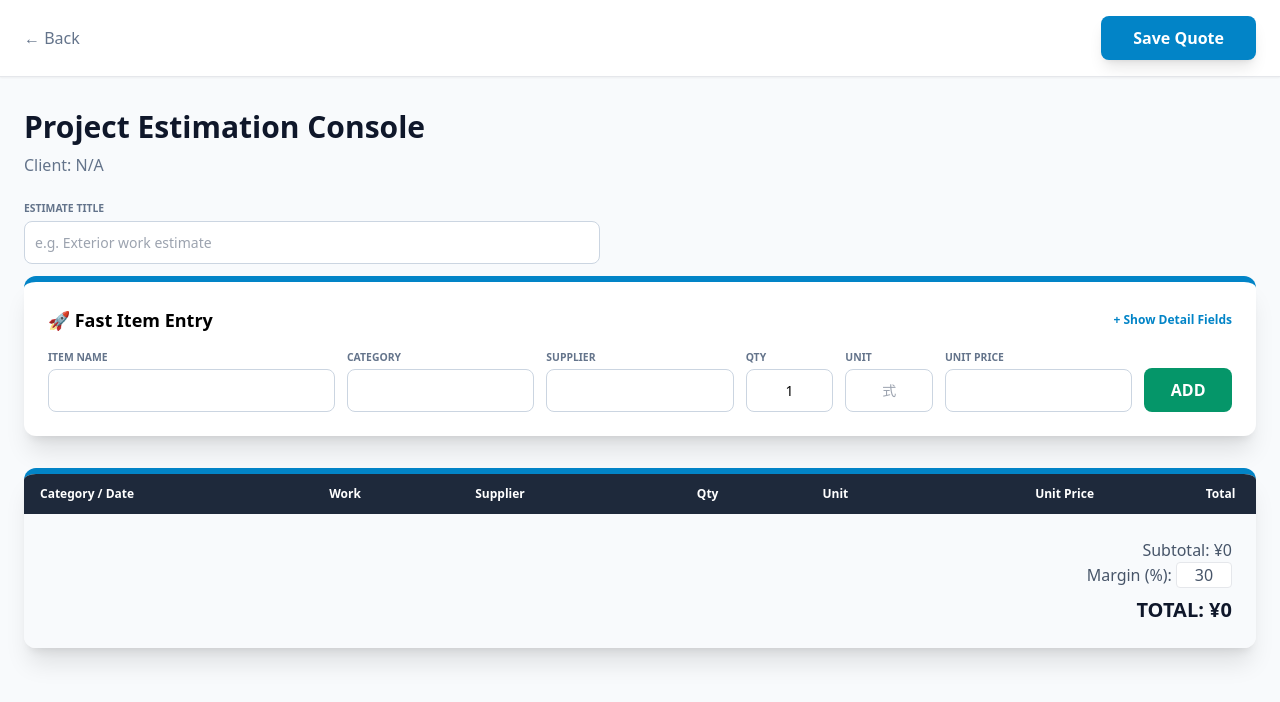
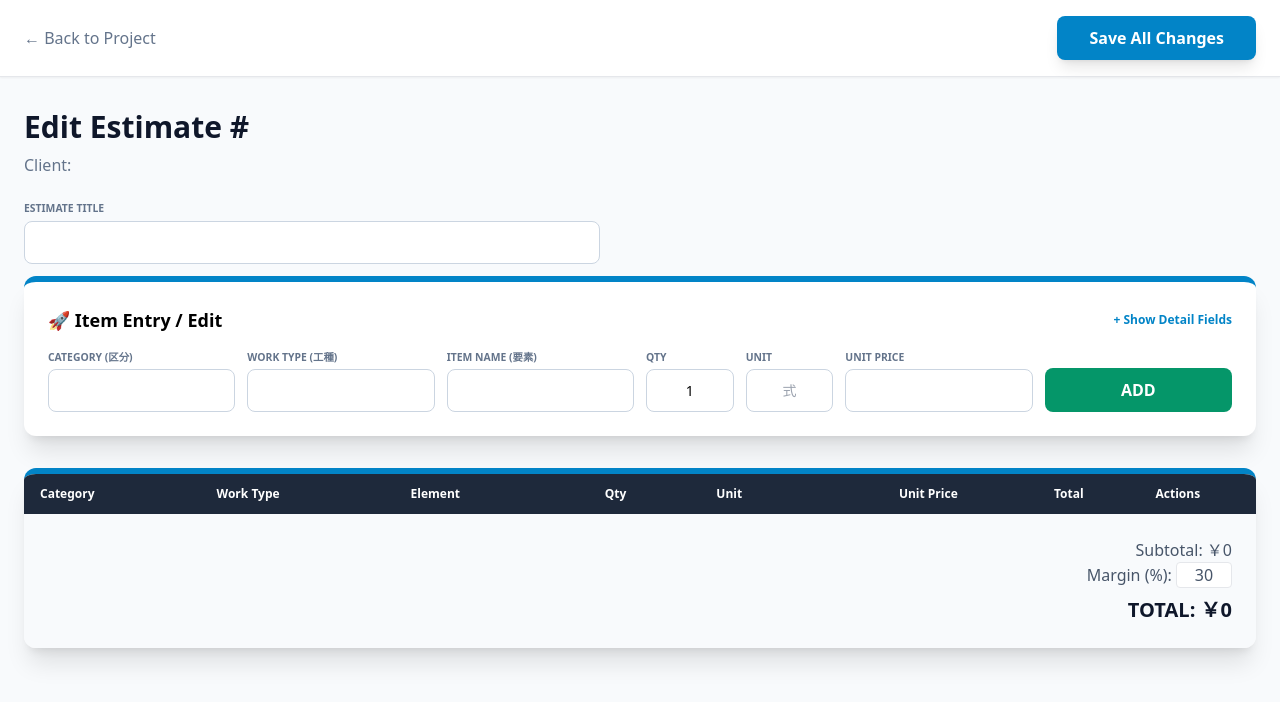
Before and after one commit to SoPheap-sketch/companyquotations, a FastAPI app: page /projects/1/quotes/new in a window 1280 px wide. Shown: the top 702 px of the page. Run offline with FastAPI, Linux system fonts and the light colour scheme; lists and menus that the app fills with data are empty; some libraries are stand-ins or nearby versions.

Commit message:
this is the edit action and type

```diff
--- a/app/main.py
+++ b/app/main.py
@@ -1,4 +1,12 @@
 # app/main.py
+# Import the database session
+from app.db import SessionLocal
+
+# Import your models
+from app.models import Quote, QuoteItem
+
+# Make sure you also have this for the error handling
+from fastapi import HTTPException
 from fastapi import FastAPI, Request, Form, Body, HTTPException
 from fastapi.responses import (
     HTMLResponse,
@@ -410,86 +418,80 @@
 
         project = db.query(Project).filter(Project.id == q.project_id).first()
 
+        # Format items for JavaScript
+        items_list = []
+        for i in items:
+            items_list.append({
+                "work_category": i.work_category or "",
+                "element": i.element or "",
+                "supplier": i.supplier or "",
+                "date": i.date or "",
+                "spec": i.spec or "",
+                "quantity": i.quantity or 0,
+                "unit": i.unit or "",
+                "unit_price": i.unit_price or 0,
+                "remark": i.remark or ""
+            })
+
         return templates.TemplateResponse(
             "quote_edit.html",
             {
                 "request": request,
                 "quote": q,
-                "items": items,
-
-                # ✅ THIS FIXES ITEMS NOT SHOWING
-                "items_json": json.dumps([
-                    {
-                        "work_category": i.work_category,
-                        "element": i.element,
-                        "supplier": i.supplier,
-                        "date": i.date,
-                        "spec": i.spec,
-                        "quantity": i.quantity,
-                        "unit": i.unit,
-                        "unit_price": i.unit_price,
-                        "remark": i.remark,
-                    } for i in items
-                ]),
+                "items_json": json.dumps(items_list), # Crucial for JS loading
                 "project_id": q.project_id,
-                "project_client_name": project.client_name if project else None,
-                "current_year": datetime.utcnow().year,
+                "project_client_name": project.client_name if project else "N/A",
             }
         )
     finally:
         db.close()
 # --- Save quote items (POST JSON) endpoint used by JS from the quote_edit page ---
 @app.post("/quotes/{quote_id}/items/save")
-def save_quote_items(quote_id: int, payload: dict = Body(...)):
-    from app.db import SessionLocal
-    from app.models import Quote, QuoteItem
-
+def save_quote_items(quote_id: int, data: dict):
+    # Now that SessionLocal is imported at the top, this will work
     db = SessionLocal()
     try:
-        q = db.query(Quote).filter(Quote.id == quote_id).first()
-        if not q:
+        quote = db.query(Quote).filter(Quote.id == quote_id).first()
+        if not quote:
             raise HTTPException(status_code=404, detail="Quote not found")
 
+        quote.title = data.get("title")
+        quote.profit_margin = float(data.get("profit_margin", 0.3))
 
-        if not payload.get("title"):
-            raise HTTPException(status_code=400, detail="Title is required")
+        # Delete old items
+        db.query(QuoteItem).filter(QuoteItem.quote_id == quote_id).delete()
 
-        if not payload.get("items"):
-            raise HTTPException(status_code=400, detail="At least one item is required")
+        total_cost = 0
+        for item in data.get("items", []):
+            qty = float(item.get("quantity", 0))
+            price = float(item.get("unit_price", 0))
+            row_sum = qty * price
+            total_cost += row_sum
 
-        q.title = payload["title"]
+            # Now that QuoteItem is imported at the top, this will work
+            new_item = QuoteItem(
+                quote_id=quote_id,
+                work_category=item.get("work_category"),
+                work_type=item.get("work_type"),
+                element=item.get("element"),
+                supplier=item.get("supplier"),
+                quantity=qty,
+                unit=item.get("unit"),
+                unit_price=price,
+                amount=row_sum,
+                spec=item.get("spec"),
+                remark=item.get("remark")
+            )
+            db.add(new_item)
 
-        db.query(QuoteItem).filter(QuoteItem.quote_id == quote_id).delete()
-        db.commit()
-
-        subtotal = 0.0
-        for it in payload["items"]:
-            qty = float(it.get("quantity") or 0)
-            price = float(it.get("unit_price") or 0)
-            amount = qty * price
-            subtotal += amount
-
-            db.add(QuoteItem(
-                quote_id=quote_id,
-                work_category=it.get("work_category"),
-                element=it.get("element"),
-                supplier=it.get("supplier"),
-                date=it.get("date"),
-                spec=it.get("spec"),
-                quantity=qty,
-                unit=it.get("unit"),
-                unit_price=price,
-                amount=amount,
-                remark=it.get("remark"),
-            ))
-
-        q.subtotal = subtotal
-        q.profit_margin = float(payload.get("profit_margin", 0.3))
-        q.total = subtotal * (1 + q.profit_margin)
+        quote.subtotal = total_cost
+        quote.total = total_cost * (1 + quote.profit_margin)
 
         db.commit()
-        return {"ok": True}
-
+        return {"message": "Saved"}
+    except Exception as e:
+        db.rollback()
+        raise HTTPException(status_code=500, detail=str(e))
     finally:
         db.close()
 # --- Delete quote (POST) ---
--- a/app/templates/projects_list.html
+++ b/app/templates/projects_list.html
@@ -72,7 +72,7 @@
                 <td class="px-6 py-4 whitespace-nowrap text-sm text-slate-600">{{ p.contact or '-' }}</td>
                 <td class="px-6 py-4 whitespace-nowrap text-sm text-center">
                   <a href="/projects/{{ p.id }}" class="text-primary-600 hover:text-primary-700 font-medium mr-4">View</a>
-                  <a href="/projects/{{ p.id }}/edit" class="text-sky-600 hover:text-sky-700 font-medium mr-4">Edit</a>
+                  <a href="/quotes/{{ p.id }}/edit" class="text-sky-600 hover:text-sky-700 font-medium mr-4">Edit</a>
                   <a href="/projects/{{ p.id }}/delete" class="text-rose-600 hover:text-rose-700 font-medium">Delete</a>
                 </td>
               </tr>
--- a/app/templates/quote_edit.html
+++ b/app/templates/quote_edit.html
@@ -3,133 +3,65 @@
 <head>
   <meta charset="utf-8"/>
   <meta name="viewport" content="width=device-width,initial-scale=1" />
-  <title>{% if quote %}Edit Quote #{{ quote.id }}{% else %}New Quote Builder{% endif %}</title>
-
+  <title>Edit Estimate #{{ quote.id }}</title>
   <script src="https://cdn.tailwindcss.com"></script>
-  <script>
-    tailwind.config = {
-      theme: {
-        extend: {
-          colors: {
-            primary: {500:'#0ea5e9',600:'#0284c7',700:'#0369a1'},
-            success: {500:'#10b981',600:'#059669'},
-            danger: {500:'#f43f5e',600:'#e11d48'}
-          }
-        }
-      }
-    }
-  </script>
-
   <style>
     input[type='number']::-webkit-inner-spin-button,
     input[type='number']::-webkit-outer-spin-button { -webkit-appearance:none; margin:0; }
-    .input-standard{
-      padding:10px;border-radius:8px;border:1px solid #cbd5e1;
-      font-size:.875rem;transition:.15s;
-    }
-    .input-standard:focus{
-      border-color:#0ea5e9;outline:none;
-      box-shadow:0 0 0 3px rgba(14,165,233,.2);
-    }
-    .label-mini{
-      font-size:.65rem;font-weight:800;color:#64748b;
-      text-transform:uppercase;margin-bottom:4px;display:block;
-    }
-    .card-header-blue{border-top:6px solid #0284c7;}
+    .input-standard{ padding:10px; border-radius:8px; border:1px solid #cbd5e1; font-size:.875rem; transition:.15s; }
+    .input-standard:focus{ border-color:#0ea5e9; outline:none; box-shadow:0 0 0 3px rgba(14,165,233,.2); }
+    .label-mini{ font-size:.65rem; font-weight:800; color:#64748b; text-transform:uppercase; margin-bottom:4px; display:block; }
+    .card-header-blue{ border-top:6px solid #0284c7; }
   </style>
 </head>
 
 <body
   class="bg-slate-50 min-h-screen"
-  data-quote-id="{{ quote.id if quote else 0 }}"
+  data-quote-id="{{ quote.id }}"
   data-project-id="{{ project_id }}"
+  data-items='{{ items_json | safe }}'
+  data-margin="{{ quote.profit_margin or 0.3 }}"
 >
 
 <header class="bg-white shadow-sm border-b sticky top-0 z-50">
   <div class="max-w-7xl mx-auto px-6 py-4 flex justify-between items-center">
-    <a href="/projects/{{ project_id }}"
-       class="text-slate-500 hover:text-primary-600 font-medium">← Back</a>
-    <button id="saveBtn"
-      class="bg-primary-600 text-white px-8 py-2.5 rounded-lg font-bold shadow-lg hover:bg-primary-700">
-      Save Quote
+    <a href="/projects/{{ project_id }}" class="text-slate-500 hover:text-sky-600 font-medium">← Back to Project</a>
+    <button id="saveBtn" class="bg-sky-600 text-white px-8 py-2.5 rounded-lg font-bold shadow-lg hover:bg-sky-700">
+      Save All Changes
     </button>
   </div>
 </header>
 
 <main class="max-w-7xl mx-auto px-6 py-8">
+  <h1 class="text-3xl font-black text-slate-900 mb-2">Edit Estimate #{{ quote.id }}</h1>
+  <p class="text-slate-500 mb-6">Client: <span class="font-bold text-slate-700">{{ project_client_name }}</span></p>
 
-
-  <h1 class="text-3xl font-black text-slate-900 mb-2">
-    {% if quote %}Edit Estimate #{{ quote.id }}{% else %}Project Estimation Console{% endif %}
-  </h1>
-  <p class="text-slate-500 mb-6">
-    Client: {{ project_client_name or 'N/A' }}
-  </p>
   <div class="mb-3 max-w-xl">
     <label class="label-mini">Estimate Title</label>
-  <input
-    id="quoteTitle"
-    class="input-standard w-full"
-    placeholder="e.g. Exterior work estimate"
-    value="{{ quote.title if quote and quote.title else '' }}"
-  >
+    <input id="quoteTitle" class="input-standard w-full" value="{{ quote.title or '' }}">
   </div>
 
   <div class="bg-white rounded-xl shadow-xl p-6 card-header-blue mb-8">
     <div class="flex justify-between mb-4">
-      <h2 class="text-lg font-bold">🚀 Fast Item Entry</h2>
-      <button onclick="toggleDetails()" class="text-xs font-bold text-primary-600">
-        + Show Detail Fields
-      </button>
+      <h2 class="text-lg font-bold">🚀 Item Entry / Edit</h2>
+      <button onclick="toggleDetails()" class="text-xs font-bold text-sky-600">+ Show Detail Fields</button>
     </div>
 
     <div class="grid grid-cols-1 md:grid-cols-12 gap-3 items-end">
-      <div class="md:col-span-3">
-        <label class="label-mini">Item Name</label>
-        <input id="fName" class="input-standard w-full">
-      </div>
-      <div class="md:col-span-2">
-        <label class="label-mini">Category</label>
-        <input id="fCat" class="input-standard w-full">
-      </div>
-      <div class="md:col-span-2">
-        <label class="label-mini">Supplier</label>
-        <input id="fSup" class="input-standard w-full">
-      </div>
-      <div class="md:col-span-1">
-        <label class="label-mini">Qty</label>
-        <input id="fQty" type="number" value="1" class="input-standard w-full text-center">
-      </div>
-      <div class="md:col-span-1">
-        <label class="label-mini">Unit</label>
-        <input id="fUnit" class="input-standard w-full text-center" placeholder="式">
-      </div>
-      <div class="md:col-span-2">
-        <label class="label-mini">Unit Price</label>
-        <input id="fPrice" type="number"
-               class="input-standard w-full text-right font-bold text-rose-600">
-      </div>
-      <div class="md:col-span-1">
-        <button id="addBtn"
-          class="w-full bg-success-600 text-white font-black py-2.5 rounded-lg">
-          ADD
-        </button>
-      </div>
+      <div class="md:col-span-2"><label class="label-mini">Category (区分)</label><input id="fCat" class="input-standard w-full"></div>
+      <div class="md:col-span-2"><label class="label-mini">Work Type (工種)</label><input id="fType" class="input-standard w-full"></div>
+      <div class="md:col-span-2"><label class="label-mini">Item Name (要素)</label><input id="fName" class="input-standard w-full"></div>
+      <div class="md:col-span-1"><label class="label-mini">Qty</label><input id="fQty" type="number" value="1" class="input-standard w-full text-center"></div>
+      <div class="md:col-span-1"><label class="label-mini">Unit</label><input id="fUnit" class="input-standard w-full text-center" placeholder="式"></div>
+      <div class="md:col-span-2"><label class="label-mini">Unit Price</label><input id="fPrice" type="number" class="input-standard w-full text-right font-bold text-rose-600"></div>
+      <div class="md:col-span-2"><button id="addBtn" class="w-full bg-emerald-600 text-white font-black py-2.5 rounded-lg">ADD</button></div>
     </div>
 
     <div id="detailDrawer" class="hidden mt-6 grid grid-cols-1 md:grid-cols-12 gap-4">
-      <div class="md:col-span-4">
-        <label class="label-mini">Specification</label>
-        <input id="fSpec" class="input-standard w-full">
-      </div>
-      <div class="md:col-span-3">
-        <label class="label-mini">Date</label>
-        <input id="fDate" type="date" class="input-standard w-full">
-      </div>
-      <div class="md:col-span-5">
-        <label class="label-mini">Remark</label>
-        <input id="fRem" class="input-standard w-full">
-      </div>
+      <div class="md:col-span-3"><label class="label-mini">Supplier</label><input id="fSup" class="input-standard w-full"></div>
+      <div class="md:col-span-3"><label class="label-mini">Specification</label><input id="fSpec" class="input-standard w-full"></div>
+      <div class="md:col-span-2"><label class="label-mini">Date</label><input id="fDate" type="date" class="input-standard w-full"></div>
+      <div class="md:col-span-4"><label class="label-mini">Remark</label><input id="fRem" class="input-standard w-full"></div>
     </div>
   </div>
 
@@ -137,205 +69,132 @@
     <table class="w-full">
       <thead class="bg-slate-800 text-white text-xs">
         <tr>
-          <th class="px-4 py-3 text-left">Category / Date</th>
-          <th class="px-4 py-3 text-left">Work</th>
-          <th class="px-4 py-3 text-left">Supplier</th>
+          <th class="px-4 py-3 text-left">Category</th>
+          <th class="px-4 py-3 text-left">Work Type</th>
+          <th class="px-4 py-3 text-left">Element</th>
           <th class="px-4 py-3 text-center">Qty</th>
           <th class="px-4 py-3 text-center">Unit</th>
           <th class="px-4 py-3 text-right">Unit Price</th>
           <th class="px-4 py-3 text-right">Total</th>
-          <th></th>
+          <th class="px-4 py-3 text-center">Actions</th>
         </tr>
       </thead>
-      <tbody id="tableBody">
-
-
-
-      </tbody>
+      <tbody id="tableBody"></tbody>
     </table>
-
     <div class="p-6 bg-slate-50 text-right">
       <div class="text-slate-600">Subtotal: <span id="dispSub">¥0</span></div>
-      <div class="text-slate-600">Margin (%):
-        <input id="globalMargin" value="30" type="number" class="w-14 text-center border rounded">
-      </div>
-      <div class="text-xl font-black mt-2 text-slate-900">
-        TOTAL: <span id="dispTotal">¥0</span>
-      </div>
+      <div class="text-slate-600">Margin (%): <input id="globalMargin" type="number" class="w-14 text-center border rounded"></div>
+      <div class="text-xl font-black mt-2 text-slate-900">TOTAL: <span id="dispTotal">¥0</span></div>
     </div>
   </div>
 </main>
 
+<script>
+const QUOTE_ID = Number(document.body.dataset.quoteId);
+const PROJECT_ID = Number(document.body.dataset.projectId);
+const INITIAL_ITEMS = JSON.parse(document.body.dataset.items || "[]");
+const INITIAL_MARGIN = Number(document.body.dataset.margin || 0.3);
 
-<script>
-// --------------------
-// Global constants
-// --------------------
-const QUOTE_ID = Number(document.body.dataset.quoteId);
-const EXISTING_ITEMS = JSON.parse(document.body.dataset.items || "[]");
-const PROJECT_ID = Number(document.body.dataset.projectId);
+const tableBody = document.getElementById('tableBody');
+const marginInput = document.getElementById('globalMargin');
+marginInput.value = Math.round(INITIAL_MARGIN * 100);
 
+const fmt = v => Math.round(v).toLocaleString('ja-JP', { style: 'currency', currency: 'JPY' });
 
-// DOM References
-const tableBody = document.getElementById('tableBody');
-const addBtn = document.getElementById('addBtn');
-const saveBtn = document.getElementById('saveBtn');
-const marginInput = document.getElementById('globalMargin');
-
-// Form Field References
-const fName = document.getElementById('fName');
-const fCat = document.getElementById('fCat');
-const fSup = document.getElementById('fSup');
-const fQty = document.getElementById('fQty');
-const fUnit = document.getElementById('fUnit');
-const fPrice = document.getElementById('fPrice');
-const fSpec = document.getElementById('fSpec');
-const fDate = document.getElementById('fDate');
-const fRem = document.getElementById('fRem');
-
-// Currency Formatter
-const fmt = v =>
-  Math.round(v).toLocaleString('ja-JP', {
-    style: 'currency',
-    currency: 'JPY'
-  });
-
-// --------------------
-// UI helpers
-// --------------------
-function toggleDetails() {
-  document.getElementById('detailDrawer').classList.toggle('hidden');
-}
+function toggleDetails() { document.getElementById('detailDrawer').classList.toggle('hidden'); }
 
 function calculate() {
   let sub = 0;
-  tableBody.querySelectorAll('tr').forEach(r => {
-    sub += Number(r.dataset.total || 0);
-  });
+  tableBody.querySelectorAll('tr').forEach(r => { sub += Number(r.dataset.total || 0); });
+  const marginPercent = Number(marginInput.value) / 100;
+  document.getElementById('dispSub').innerText = fmt(sub);
+  document.getElementById('dispTotal').innerText = fmt(sub * (1 + marginPercent));
+}
 
-  const marginPercent = Number(marginInput.value) / 100;
-  const marginAmount = sub * marginPercent;
+window.editItem = (btn) => {
+  const row = btn.closest('tr');
+  document.getElementById('fCat').value = row.dataset.category;
+  document.getElementById('fType').value = row.dataset.workType; // Added
+  document.getElementById('fName').value = row.dataset.name;
+  document.getElementById('fSup').value = row.dataset.supplier;
+  document.getElementById('fQty').value = row.dataset.qty;
+  document.getElementById('fUnit').value = row.dataset.unit;
+  document.getElementById('fPrice').value = row.dataset.unitPrice;
+  document.getElementById('fSpec').value = row.dataset.spec;
+  document.getElementById('fDate').value = row.dataset.date;
+  document.getElementById('fRem').value = row.dataset.remark;
 
-  document.getElementById('dispSub').innerText = fmt(sub);
-  document.getElementById('dispTotal').innerText = fmt(sub + marginAmount);
-}
+  row.remove();
+  calculate();
+  document.getElementById('fName').focus();
+};
+
 function renderItemRow(item) {
   const qty = Number(item.quantity || 0);
   const price = Number(item.unit_price || 0);
   const total = qty * price;
-
   const tr = document.createElement('tr');
   tr.className = "border-b hover:bg-slate-50 transition-colors";
 
-  tr.dataset.category = item.work_category || '';
-  tr.dataset.name = item.element || '';
-  tr.dataset.supplier = item.supplier || '';
-  tr.dataset.date = item.date || '';
-  tr.dataset.spec = item.spec || '';
-  tr.dataset.qty = qty;
-  tr.dataset.unit = item.unit || '';
-  tr.dataset.unitPrice = price;
-  tr.dataset.remark = item.remark || '';
-  tr.dataset.total = total;
+  Object.assign(tr.dataset, {
+    category: item.work_category || '',
+    workType: item.work_type || '', // Added
+    name: item.element || '',
+    supplier: item.supplier || '',
+    date: item.date || '',
+    spec: item.spec || '',
+    qty: qty,
+    unit: item.unit || '',
+    unitPrice: price,
+    remark: item.remark || '',
+    total: total
+  });
 
   tr.innerHTML = `
-    <td class="px-4 py-3 text-sm">${item.work_category || ''}<br>
-      <small class="text-slate-400">${item.date || ''}</small>
-    </td>
-    <td class="px-4 py-3 text-sm font-medium">${item.element || ''}<br>
-      <small class="text-slate-400">${item.spec || ''}</small>
-    </td>
-    <td class="px-4 py-3 text-sm">${item.supplier || ''}</td>
+    <td class="px-4 py-3 text-sm">${item.work_category || ''}</td>
+    <td class="px-4 py-3 text-sm">${item.work_type || ''}</td>
+    <td class="px-4 py-3 text-sm font-medium">${item.element || ''}</td>
     <td class="px-4 py-3 text-center text-sm">${qty}</td>
     <td class="px-4 py-3 text-center text-sm">${item.unit || ''}</td>
     <td class="px-4 py-3 text-right text-sm">${fmt(price)}</td>
     <td class="px-4 py-3 text-right text-sm font-bold">${fmt(total)}</td>
-    <td class="px-4 py-3 text-center">
-      <button
-        class="text-rose-500 hover:text-rose-700 font-bold"
-        onclick="this.closest('tr').remove();calculate()"
-      >✕</button>
+    <td class="px-4 py-3 text-center space-x-2">
+      <button class="text-sky-500 hover:text-sky-700 font-bold" onclick="editItem(this)">✎</button>
+      <button class="text-rose-500 hover:text-rose-700 font-bold" onclick="this.closest('tr').remove();calculate()">✕</button>
     </td>
   `;
-
   tableBody.appendChild(tr);
 }
 
-// --------------------
-// Add item
-// --------------------
-addBtn.onclick = () => {
-  const name = fName.value.trim();
-  const qty = Number(fQty.value || 1);
-  const price = Number(fPrice.value || 0);
-  const unit = fUnit.value || '式';
-
-  if (!name || price <= 0) {
-    alert("Please enter Name and Price.");
-    return;
-  }
-
-  const total = qty * price;
-  const tr = document.createElement('tr');
-  tr.className = "border-b hover:bg-slate-50 transition-colors";
-
-  tr.dataset.category = fCat.value;
-  tr.dataset.name = name;
-  tr.dataset.supplier = fSup.value;
-  tr.dataset.date = fDate.value;
-  tr.dataset.spec = fSpec.value;
-  tr.dataset.qty = qty;
-  tr.dataset.unit = unit;
-  tr.dataset.unitPrice = price;
-  tr.dataset.remark = fRem.value;
-  tr.dataset.total = total;
-
-  tr.innerHTML = `
-    <td class="px-4 py-3 text-sm">${fCat.value}<br><small class="text-slate-400">${fDate.value}</small></td>
-    <td class="px-4 py-3 text-sm font-medium">${name}<br><small class="text-slate-400">${fSpec.value}</small></td>
-    <td class="px-4 py-3 text-sm">${fSup.value}</td>
-    <td class="px-4 py-3 text-center text-sm">${qty}</td>
-    <td class="px-4 py-3 text-center text-sm">${unit}</td>
-    <td class="px-4 py-3 text-right text-sm">${fmt(price)}</td>
-    <td class="px-4 py-3 text-right text-sm font-bold">${fmt(total)}</td>
-    <td class="px-4 py-3 text-center">
-      <button
-        class="text-rose-500 hover:text-rose-700 font-bold"
-        onclick="this.closest('tr').remove();calculate()"
-      >✕</button>
-    </td>
-  `;
-
-  tableBody.appendChild(tr);
+INITIAL_ITEMS.forEach(item => renderItemRow(item));
 calculate();
 
-  fName.value = '';
-  fPrice.value = '';
+document.getElementById('addBtn').onclick = () => {
+  const item = {
+    element: document.getElementById('fName').value.trim(),
+    work_category: document.getElementById('fCat').value,
+    work_type: document.getElementById('fType').value, // Added
+    supplier: document.getElementById('fSup').value,
+    quantity: Number(document.getElementById('fQty').value || 1),
+    unit: document.getElementById('fUnit').value || '式',
+    unit_price: Number(document.getElementById('fPrice').value || 0),
+    spec: document.getElementById('fSpec').value,
+    date: document.getElementById('fDate').value,
+    remark: document.getElementById('fRem').value
   };
-// --------------------
-// Save quote
-// --------------------
-saveBtn.onclick = async () => {
+  if (!item.element || item.unit_price <= 0) return alert("Enter Name and Price");
+  renderItemRow(item);
+  calculate();
+  ['fName', 'fPrice', 'fType'].forEach(id => document.getElementById(id).value = '');
+};
 
+document.getElementById('saveBtn').onclick = async () => {
   const title = document.getElementById('quoteTitle').value.trim();
+  if (!title) return alert("Enter Estimate Title");
 
-  // ❌ Validation
-  if (!title) {
-    alert("❌ Please enter Estimate Title");
-    document.getElementById('quoteTitle').focus();
-    return;
-  }
-
-  if (tableBody.children.length === 0) {
-    alert("❌ Please add at least one item");
-    return;
-  }
-
-  const items = [];
-
-  tableBody.querySelectorAll('tr').forEach(r => {
-    items.push({
+  const items = Array.from(tableBody.querySelectorAll('tr')).map(r => ({
     work_category: r.dataset.category,
+    work_type: r.dataset.workType, // Added
     element: r.dataset.name,
     supplier: r.dataset.supplier,
     date: r.dataset.date,
@@ -344,38 +203,20 @@
     unit: r.dataset.unit,
     unit_price: Number(r.dataset.unitPrice),
     remark: r.dataset.remark
-    });
-  });
+  }));
 
   try {
     const res = await fetch(`/quotes/${QUOTE_ID}/items/save`, {
       method: "POST",
       headers: { "Content-Type": "application/json" },
-      body: JSON.stringify({
-        title: title,
-        items: items,
-        profit_margin: Number(marginInput.value) / 100
-      })
+      body: JSON.stringify({ title, items, profit_margin: Number(marginInput.value) / 100 })
     });
-
-    if (res.ok) {
-      // ✅ AUTO REDIRECT (no alert, no OK)
-      window.location.href = `/projects/${PROJECT_ID}/quotes`;
-    } else {
-      alert("❌ Failed to save quote");
-    }
-  } catch (err) {
-    console.error(err);
-    alert("❌ Server connection error");
-  }
+    if (res.ok) window.location.href = `/projects/${PROJECT_ID}`;
+    else alert("Failed to save changes.");
+  } catch (err) { alert("Server connection error."); }
 };
 
 marginInput.oninput = calculate;
-if (EXISTING_ITEMS.length > 0) {
-  EXISTING_ITEMS.forEach(item => renderItemRow(item));
-  calculate();
-}
 </script>
-
 </body>
 </html>
```
Lines whose indentation alone changed are shown as unchanged.
